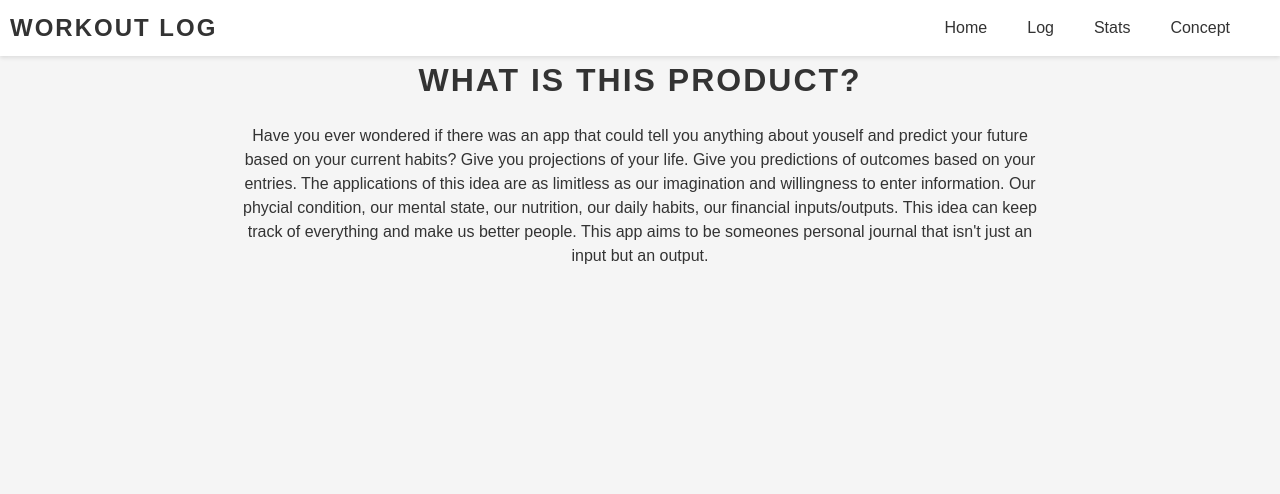
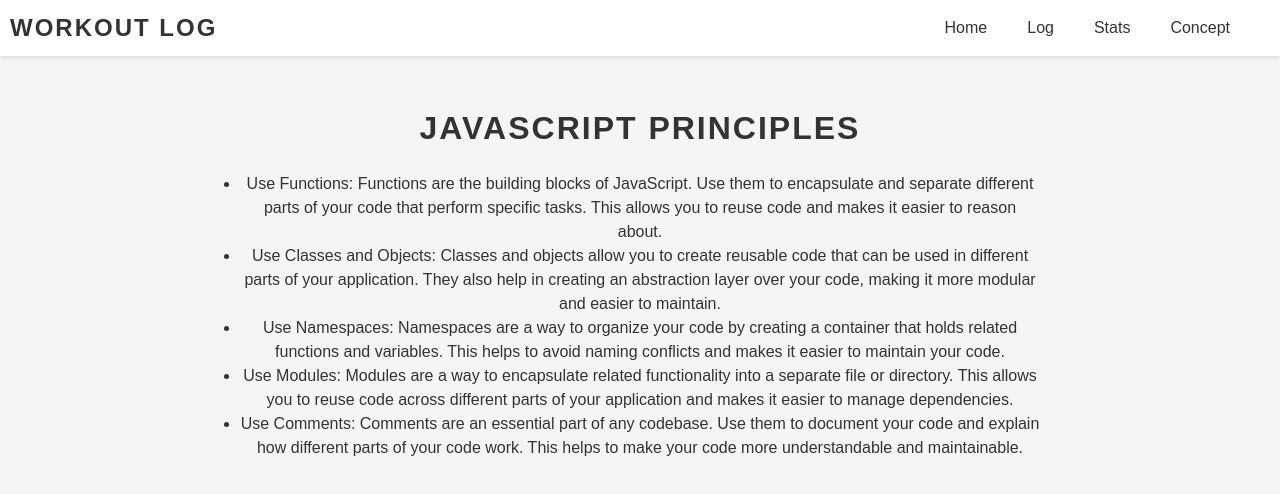
Before and after one commit to huntermacy/project, a website: page pages/concept.html in a window 1280 px wide. Drawn offline with Linux system fonts and the light colour scheme; files that its build step writes are made by us from their sources.

Commit message:
End of day changes, nothing major

```diff
--- a/api/openai.js
+++ b/api/openai.js
@@ -2,6 +2,8 @@ const dotenv = require('dotenv')
 
 const express = require("express");
 const router = express.Router();
+const dbConnect = require('../models/workout')
+dbConnect.connect();
 
 const { MongoClient } = require('mongodb');
 const uri = process.env.MONGO_URI;
--- a/pages/concept.html
+++ b/pages/concept.html
@@ -18,9 +18,17 @@
         </ul>
       </nav>
     </header>
-    <main>
-      <h1 class="home-text">What is this product?</h1>
-      <p id="conceptParagraph">Have you ever wondered if there was an app that could tell you anything about youself and predict your future based on your current habits? Give you projections of your life. Give you predictions of outcomes based on your entries. The applications of this idea are as limitless as our imagination and willingness to enter information. Our phycial condition, our mental state, our nutrition, our daily habits, our financial inputs/outputs. This idea can keep track of everything and make us better people. This app aims to be someones personal journal that isn't just an input but an output.</p>
+    <main id="conceptParagraph">
+      <h1 class="home-text"><br>JavaScript Principles</h1>
+      <p>
+        <ul>
+          <li>Use Functions: Functions are the building blocks of JavaScript. Use them to encapsulate and separate different parts of your code that perform specific tasks. This allows you to reuse code and makes it easier to reason about.</li>
+          <li>Use Classes and Objects: Classes and objects allow you to create reusable code that can be used in different parts of your application. They also help in creating an abstraction layer over your code, making it more modular and easier to maintain.</li>
+          <li>Use Namespaces: Namespaces are a way to organize your code by creating a container that holds related functions and variables. This helps to avoid naming conflicts and makes it easier to maintain your code.</li>
+          <li>Use Modules: Modules are a way to encapsulate related functionality into a separate file or directory. This allows you to reuse code across different parts of your application and makes it easier to manage dependencies.</li>
+          <li>Use Comments: Comments are an essential part of any codebase. Use them to document your code and explain how different parts of your code work. This helps to make your code more understandable and maintainable.</li>
+        </ul>
+      </p>
     </main>
   </body>
 </html>
--- a/server.js
+++ b/server.js
@@ -1,8 +1,7 @@
 require('dotenv').config()
 const express = require('express');
 const app = express();
-const db = require('./models/workout');
-db.connect();
+const dbConnect = require('./models/workout');
 
 //Environment Variables
 const MONGO_URI = process.env.MONGO_URI
```
Also changed, not shown: README.md.
